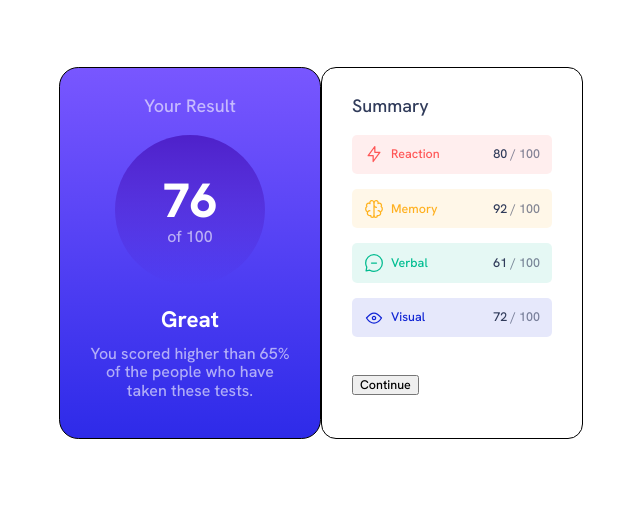
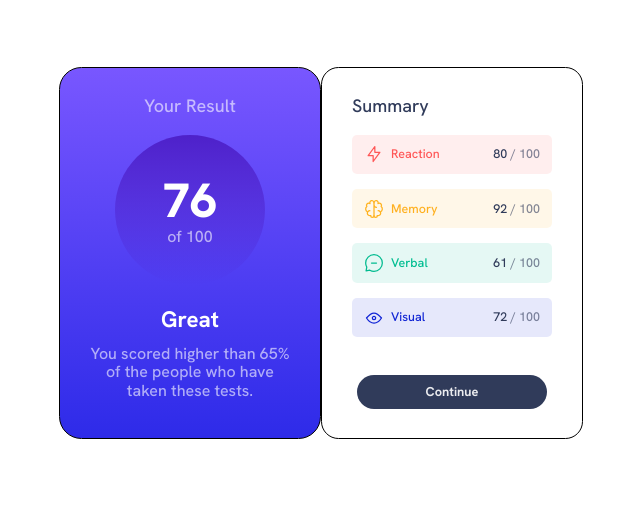
Before and after one commit to isaacfleurivil/results-summary-component-main, a plain HTML site: page index.html in a window 1280 px wide. Shown: the part 147-653 px from the top of the page, without its empty margins (319-959 px from the left). Drawn offline with Linux system fonts and the light colour scheme.

Commit message:
added button and hover styles

```diff
--- a/css/styles.css
+++ b/css/styles.css
@@ -38,7 +38,7 @@ body {
     height: 350px;
     padding: 10px 30px;
     border: 1px solid black;
-    border-radius: 1.2em;
+    border-radius: 1.4em;
 }
 
 /* LEFT COLUMN */
@@ -137,3 +137,21 @@ body {
 #main-content .right-column .stats p {
     padding: 0;
 }
+
+#main-content .right-column button {
+    background-color: hsl(224, 30%, 27%);
+    color:hsla(0, 0%, 100%, 0.9);
+    width: 95%;
+    display: block;
+    margin: 0 auto;
+    padding: 10px;
+    border: none;
+    border-radius: 1.5em;
+    font-size: 0.8rem;
+    font-weight: bold;
+
+}
+
+#main-content .right-column button:hover {
+    background: linear-gradient(hsl(252, 100%, 67%), hsl(241, 81%, 54%));
+}
```
